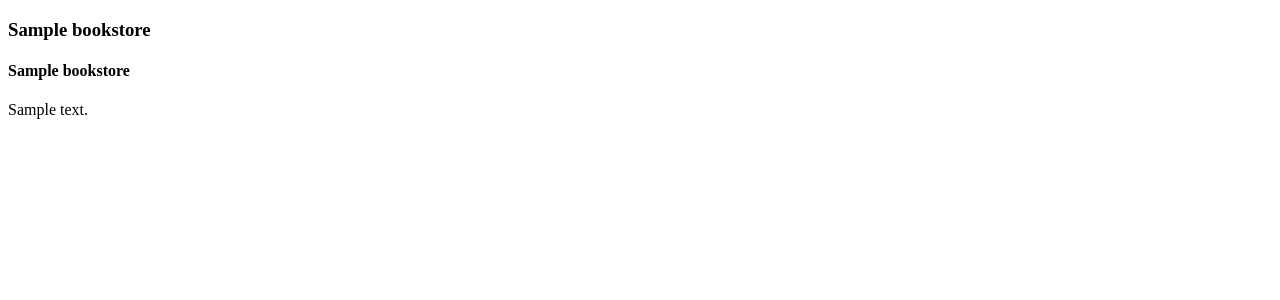
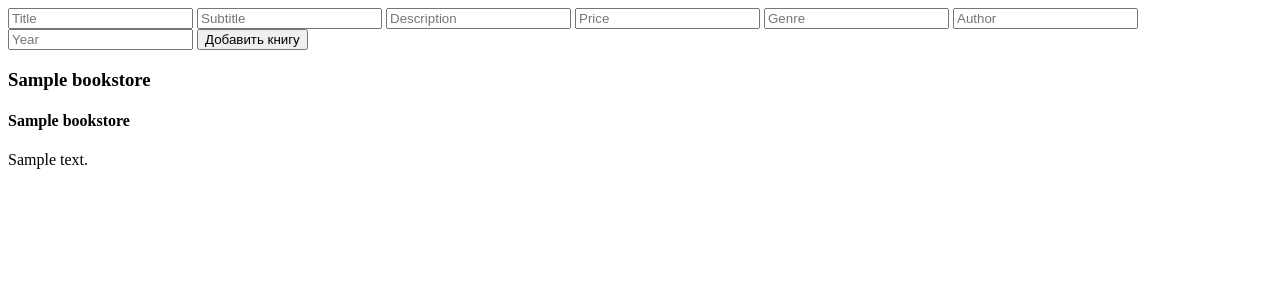
Before and after one commit to Jyldyza-en/Todo, a Django app: page /test2/ in a window 1280 px wide. Shown: the top 300 px of the page. Run offline with Django 3.2, Linux system fonts and the light colour scheme; tables that the repository leaves empty hold one stand-in row (values such as "Sample post").

Commit message:
in books.html added a form for adding new books in the browser without the admin panel

```diff
--- a/main/templates/books.html
+++ b/main/templates/books.html
@@ -3,9 +3,60 @@
 <head>
     <meta charset="UTF-8">
     <meta name="viewport" content="width=device-width, initial-scale=1.0">
-    <title>Document</title>
+    <title>bookstore</title>
 </head>
 <body>
+    <section>
+        <div class="create_container">
+            <form action="{% url 'add-book' %}" method="POST">
+                {% csrf_token %}
+                <input
+                    class="create_input"
+                    type="title"
+                    placeholder="Title"
+                    name="books_title"
+                />
+                <input
+                    class="create_input"
+                    type="subtitle"
+                    placeholder="Subtitle"
+                    name="books_subtitle"
+                />
+                <input
+                    class="create_input"
+                    type="description"
+                    placeholder="Description"
+                    name="books_description"
+                />
+                <input
+                    class="create_input"
+                    type="price"
+                    placeholder="Price"
+                    name="books_price"
+                />
+                <input
+                    class="create_input"
+                    type="genre"
+                    placeholder="Genre"
+                    name="books_genre"
+                />
+                <input
+                    class="create_input"
+                    type="author"
+                    placeholder="Author"
+                    name="books_author"
+                />
+                <input
+                    class="create_input"
+                    type="year"
+                    placeholder="Year"
+                    name="books_year"
+                />
+                <button class="create_button">Добавить книгу</button>
+            </form>
+        </div>
+    </section>
+
     {% for book in book_list %}
         <h3>{{ book.title }}</h3>
         <h4>{{ book.subtitle }}</h4>
--- a/main/views.py
+++ b/main/views.py
@@ -30,3 +30,16 @@ def add_todo(request):
     todo = ToDo(text=text)
     todo.save()
     return redirect(test)
+
+def add_book(request):
+    form = request.POST
+    title = form["books_title"]
+    subtitle = form["books_subtitle"]
+    description = form["books_description"]
+    price = form["books_price"]
+    genre = form["books_genre"]
+    author = form["books_author"]
+    year = form["books_year"]
+    book = Bookstore(title=title,subtitle=subtitle,description=description,price=price,genre=genre,author=author,year=year)
+    book.save()
+    return redirect(second)
--- a/todo/urls.py
+++ b/todo/urls.py
@@ -29,5 +29,6 @@ urlpatterns = [
     path("create/", create),
     path("del/", dell),
     path("add-todo/", add_todo, name="add-todo"),
+    path("add-book/", add_book, name="add-book"),
 ]   + static(settings.STATIC_URL, document_root=settings.STATIC_ROOT) \
     + static(settings.MEDIA_URL, document_root=settings.MEDIA_ROOT)
```
